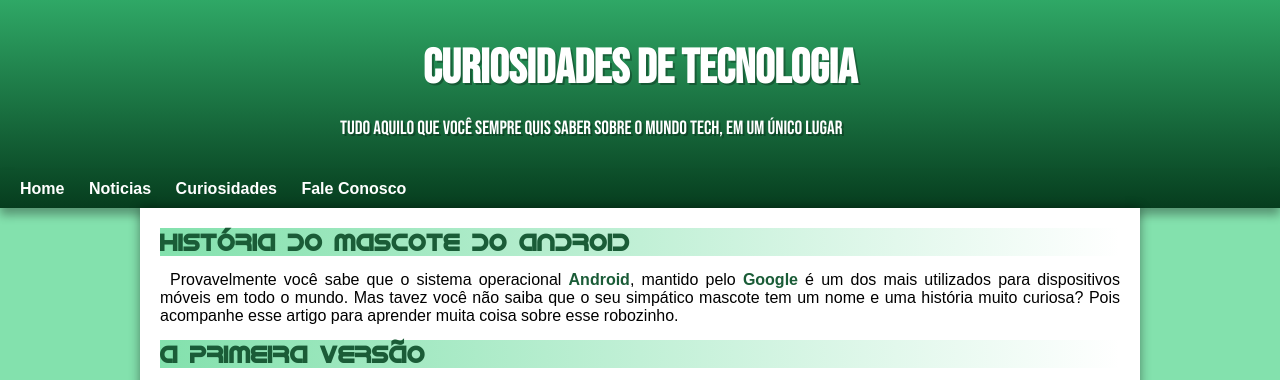
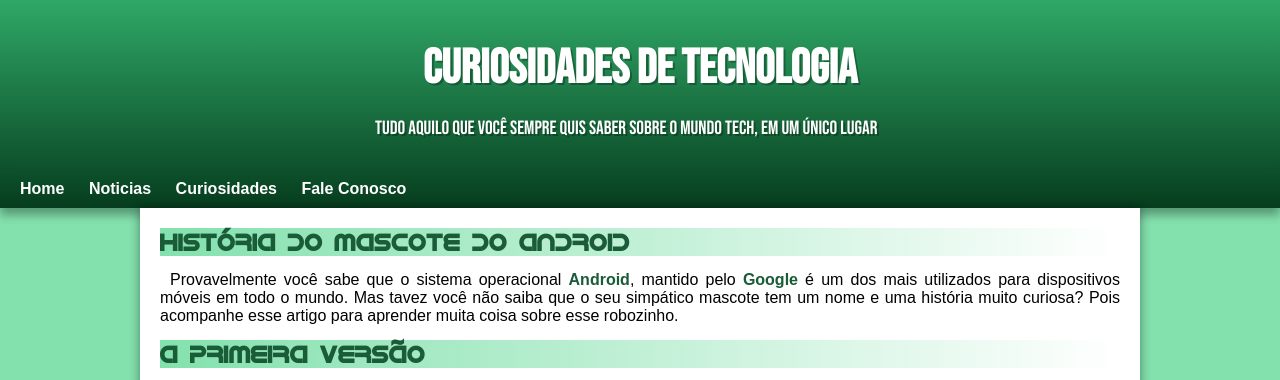
Before and after one commit to brendonvini/Site-Android, a plain HTML site: page index.html in a window 1280 px wide. Shown: the top 380 px of the page. Drawn offline with Linux system fonts and the light colour scheme.

Commit message:
atulização do padding left

```diff
--- a/style.css
+++ b/style.css
@@ -53,7 +53,7 @@ header > p {
     font-size: 1.2em;
     max-width: 600px;
     padding-right: 10px;
-    padding-left: 10px;
+    padding-left: 80px;
     padding-bottom: 30px;
     margin: auto;
     text-shadow: 2px 2px 0px rgba(0, 0, 0, 0.267);
```
